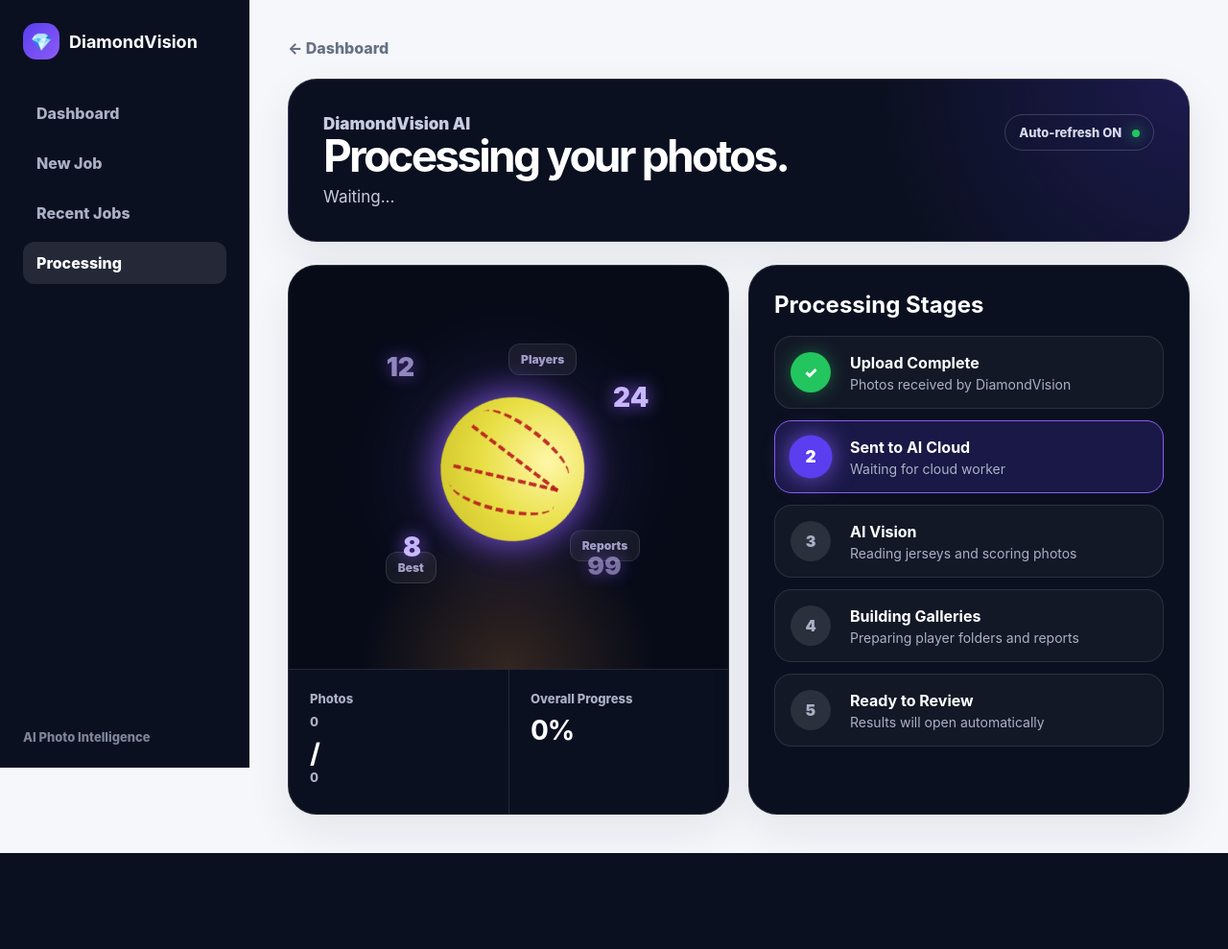
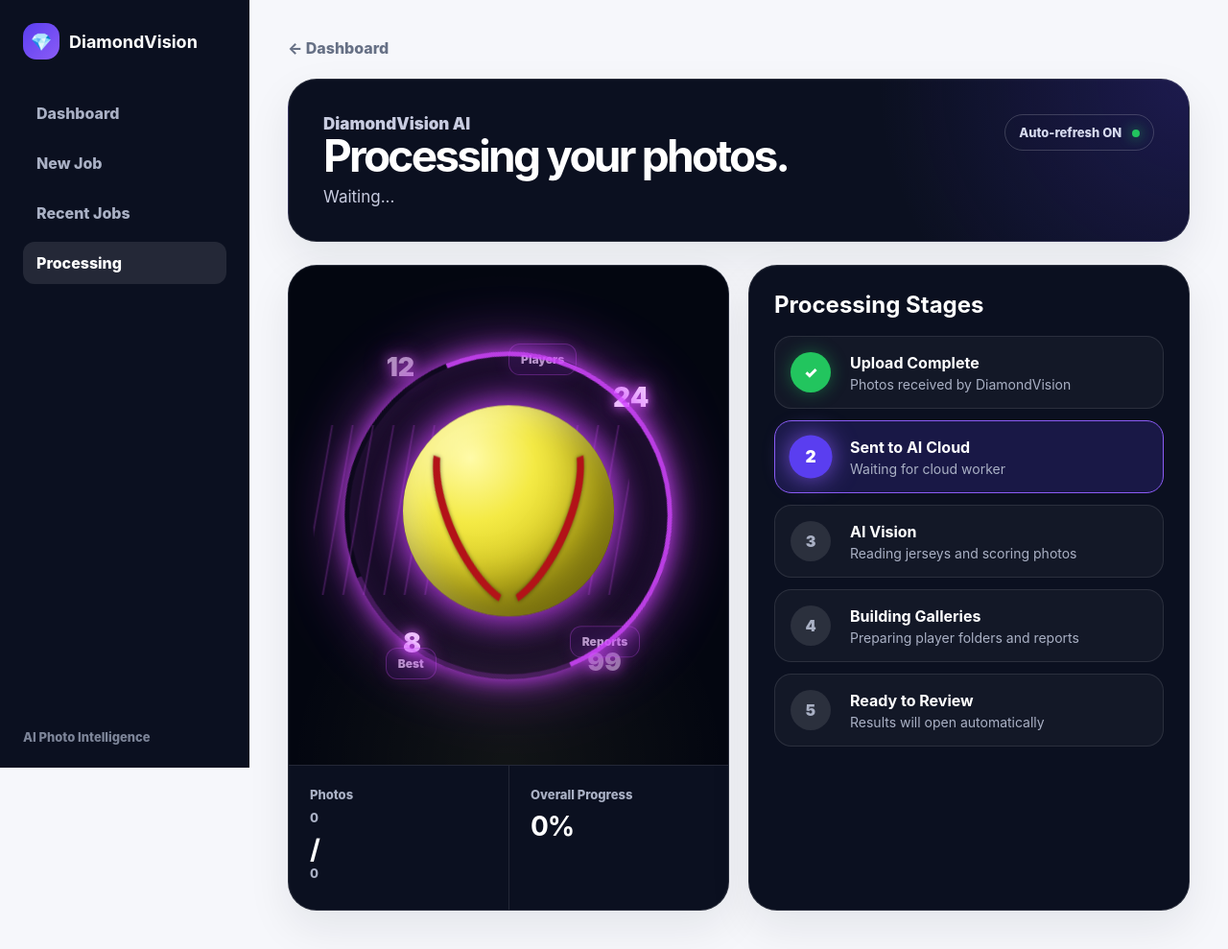
Before and after one commit to jonathanhorton3637/diamondvision-app, a Flask app: page /processing/1 in a window 1280 px wide. Shown: the whole page at 96% size. Before the commit the page ends 889 px from the top, so only its background shows below. Run offline with Flask 3, Linux system fonts and the light colour scheme.

Commit message:
Upgrade AI softball processing animation

```diff
--- a/static/style.css
+++ b/static/style.css
@@ -1409,3 +1409,191 @@ body[data-processing-stage="5"] .jersey-number{
         margin-top:18px;
     }
 }
+
+
+/* DiamondVision 4.1 cinematic AI softball animation override */
+
+.ai-softball-scene{
+    min-height:520px;
+    background:
+        radial-gradient(circle at 62% 43%,rgba(190,70,255,.35),transparent 18%),
+        radial-gradient(circle at center,rgba(126,34,206,.22),transparent 38%),
+        radial-gradient(circle at bottom,rgba(255,255,120,.06),transparent 40%),
+        #030610;
+}
+
+.ai-softball-scene::before{
+    content:"";
+    position:absolute;
+    width:72%;
+    height:34%;
+    left:3%;
+    top:32%;
+    background:
+        repeating-linear-gradient(
+            100deg,
+            transparent 0 18px,
+            rgba(216,83,255,.38) 19px,
+            transparent 21px
+        );
+    filter:blur(.5px);
+    opacity:.75;
+    animation:energyStream 1.8s linear infinite;
+}
+
+.ai-softball-scene::after{
+    content:"";
+    position:absolute;
+    width:330px;
+    height:330px;
+    border:5px solid rgba(210,70,255,.88);
+    border-left-color:transparent;
+    border-bottom-color:rgba(210,70,255,.28);
+    border-radius:50%;
+    box-shadow:
+        0 0 24px rgba(210,70,255,.9),
+        0 0 70px rgba(210,70,255,.45),
+        inset 0 0 30px rgba(210,70,255,.16);
+    animation:purpleHalo 3.2s linear infinite;
+    z-index:2;
+}
+
+.softball{
+    width:220px;
+    height:220px;
+    background:
+        radial-gradient(circle at 32% 25%,#fffba8 0,#f4ea45 30%,#d3c51d 62%,#8f840b 100%);
+    box-shadow:
+        inset -28px -32px 44px rgba(0,0,0,.34),
+        inset 18px 16px 26px rgba(255,255,255,.28),
+        0 0 34px rgba(210,70,255,.95),
+        0 0 110px rgba(210,70,255,.52);
+    animation:softballFloat 3s ease-in-out infinite;
+}
+
+.softball::before,
+.softball::after{
+    content:"";
+    position:absolute;
+    top:16px;
+    width:72px;
+    height:188px;
+    border:8px solid transparent;
+    border-left-color:#b31218;
+    border-radius:50%;
+    filter:drop-shadow(0 0 2px rgba(0,0,0,.5));
+}
+
+.softball::before{
+    left:45px;
+    transform:rotate(-24deg);
+}
+
+.softball::after{
+    right:45px;
+    transform:rotate(24deg) scaleX(-1);
+}
+
+.stitch{
+    display:none;
+}
+
+.scan-line{
+    width:88%;
+    height:4px;
+    left:2%;
+    background:linear-gradient(90deg,transparent,#f0a6ff,#ffffff,#b428ff,transparent);
+    box-shadow:
+        0 0 16px #e879ff,
+        0 0 40px rgba(216,83,255,.8);
+    animation:scanAcrossBall 1.65s ease-in-out infinite;
+}
+
+.jersey-number{
+    color:#f4d2ff;
+    text-shadow:
+        0 0 12px rgba(216,83,255,.95),
+        0 0 30px rgba(216,83,255,.7);
+}
+
+.orbit-folder{
+    border-color:rgba(216,83,255,.38);
+    background:rgba(126,34,206,.18);
+    color:#f0d6ff;
+    box-shadow:0 0 20px rgba(216,83,255,.15);
+}
+
+@keyframes energyStream{
+    from{
+        transform:translateX(-35px);
+        opacity:.45;
+    }
+    50%{
+        opacity:.9;
+    }
+    to{
+        transform:translateX(35px);
+        opacity:.45;
+    }
+}
+
+@keyframes purpleHalo{
+    from{
+        transform:rotate(0deg) scale(1);
+    }
+    50%{
+        transform:rotate(180deg) scale(1.04);
+    }
+    to{
+        transform:rotate(360deg) scale(1);
+    }
+}
+
+@keyframes scanAcrossBall{
+    0%{
+        transform:translateX(-18%) rotate(-5deg);
+        opacity:0;
+    }
+    20%{
+        opacity:1;
+    }
+    80%{
+        opacity:1;
+    }
+    100%{
+        transform:translateX(26%) rotate(-5deg);
+        opacity:0;
+    }
+}
+
+@media(max-width:720px){
+    .ai-softball-scene{
+        min-height:390px;
+    }
+
+    .softball{
+        width:165px;
+        height:165px;
+    }
+
+    .softball::before,
+    .softball::after{
+        top:13px;
+        width:54px;
+        height:138px;
+        border-width:6px;
+    }
+
+    .softball::before{
+        left:34px;
+    }
+
+    .softball::after{
+        right:34px;
+    }
+
+    .ai-softball-scene::after{
+        width:245px;
+        height:245px;
+    }
+}
```
